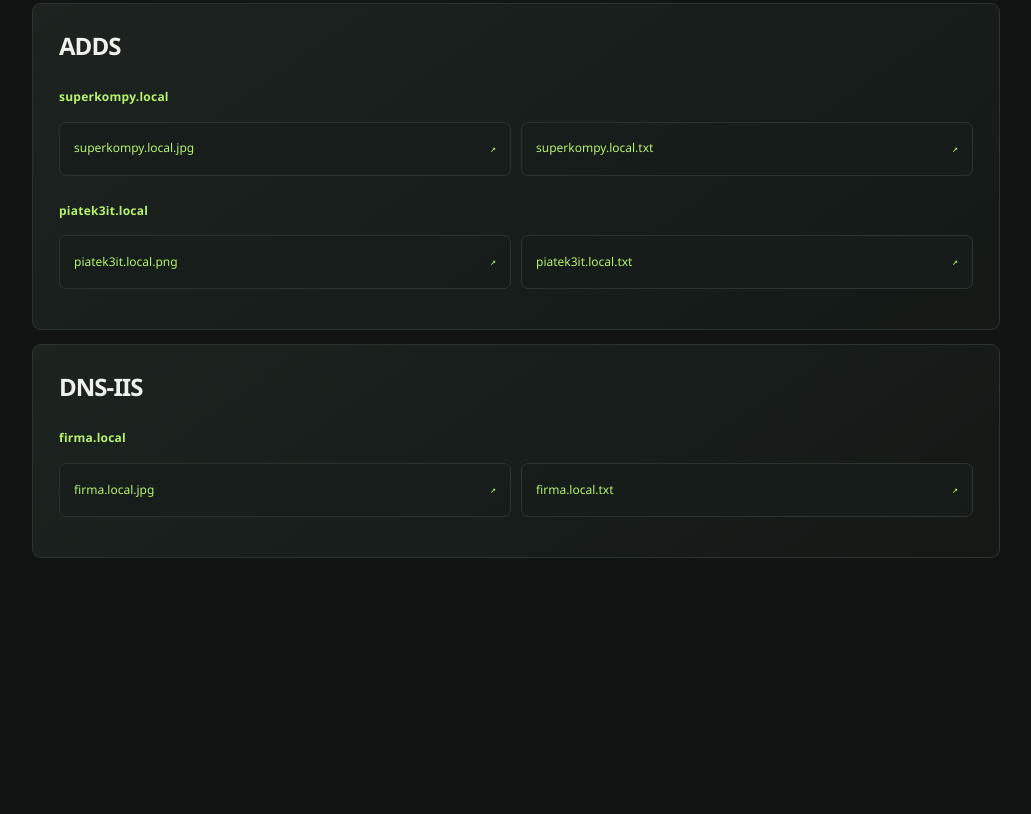
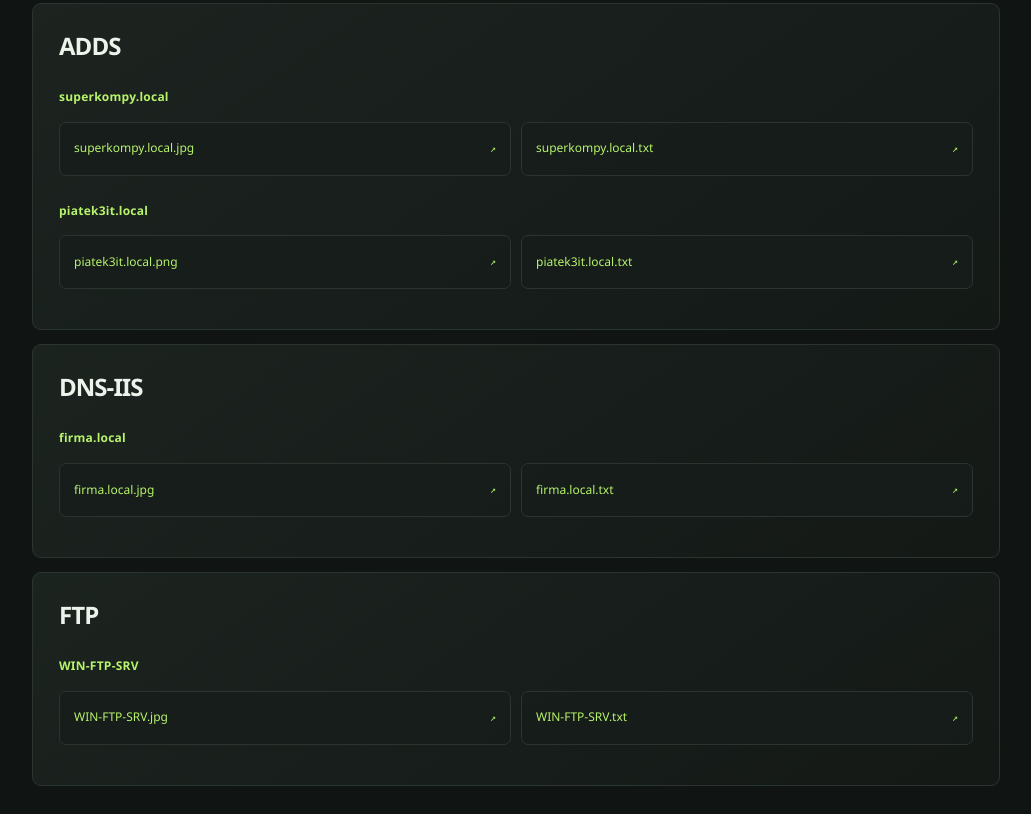
Before and after one commit to IAmTryingToLearnNewThings/IT-Wiki, a plain HTML site: page ASO/Windows/Serwer/WS.html in a window 1280 px wide. Shown: the part 1801-2615 px from the top of the page, without its empty margins (242-1273 px from the left). Before the commit the page ends 2387 px from the top, so only its background shows below. Drawn offline with Linux system fonts and the light colour scheme.

Commit message:
IT Wiki v2.3

```diff
--- a/ASO/Windows/Serwer/WS.html
+++ b/ASO/Windows/Serwer/WS.html
@@ -165,6 +165,18 @@
           </li>
         </ul>
       </article>
+      <article>
+        <h2 id="ftp">FTP</h2>
+        <h3>WIN-FTP-SRV</h3>
+        <ul>
+          <li>
+            <a href="Zadania/Windows FTP/windows-ftp-server.jpg">WIN-FTP-SRV.jpg</a>
+          </li>
+          <li>
+            <a href="Zadania/Windows FTP/windows-ftp-server.txt">WIN-FTP-SRV.txt</a>
+          </li>
+        </ul>
+      </article>
     </section>
   </body>
 </html>
```
Also changed, not shown: index.html (+7 -7 lines), ASO/Windows/Serwer/Zadania/Windows FTP/windows-ftp-server.jpg (added), ASO/Windows/Serwer/Zadania/Windows FTP/windows-ftp-server.txt (added).
